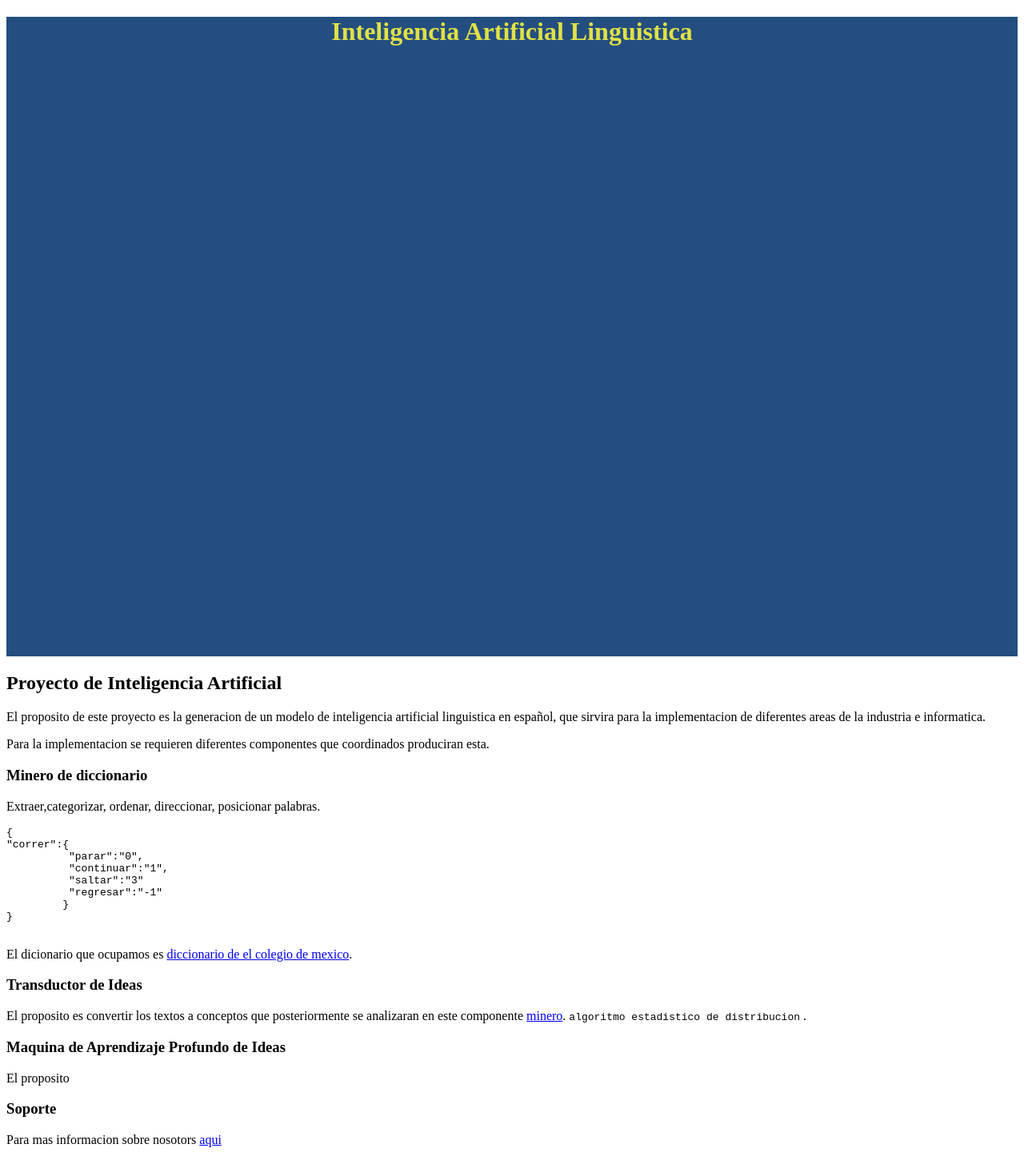
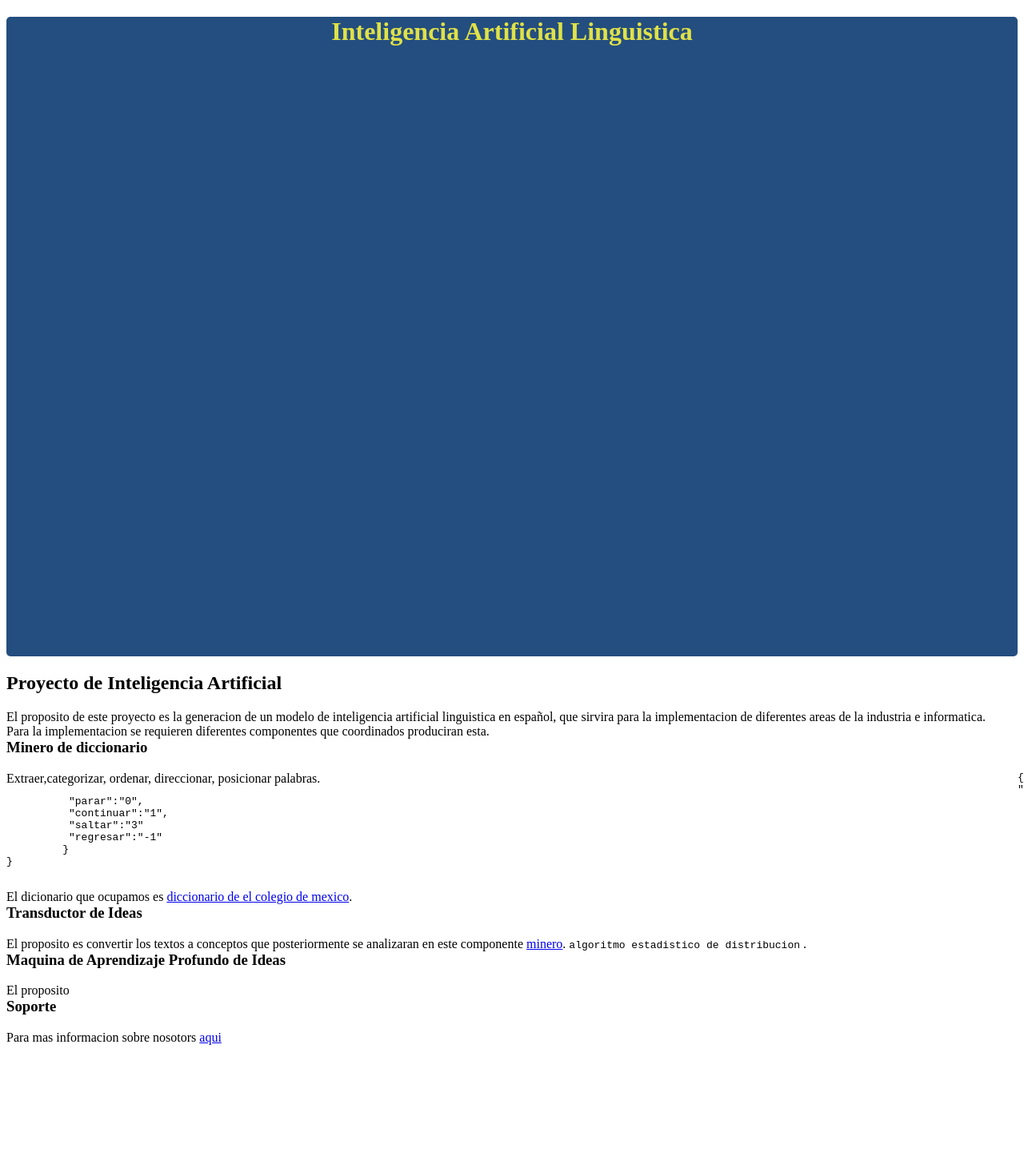
Before and after one commit to PT-Adrian/orionworkflow.github.io, a Jekyll site: the page built from index.md, in a window 1280 px wide. Shown: the whole page at 80% size. Built offline with Jekyll 4.4.1, drawn with Linux system fonts in a browser that asks for light colours; our own code applies the rules of GitHub Pages for plain Markdown files; after the commit the page ends 1307 px from its top, so only the background shows below that.

Commit message:
Update style.css

```diff
--- a/assets/css/style.css
+++ b/assets/css/style.css
@@ -1,5 +1,141 @@
 
-body {
+html {
+  -webkit-box-sizing: border-box;
+  -moz-box-sizing: border-box;
+  box-sizing: border-box;
+}
+*, *:before, *:after {
+  -webkit-box-sizing: inherit;
+  -moz-box-sizing: inherit;
+  box-sizing: inherit;
+  }
+
+*, *:before, *:after {
+    behavior: url(/css/border-radius.htc);
+    border-radius: 5px;
+    -webkit-border-radius: 5px;
+    -moz-border-radius: 5px;
+}
+
+*:focus {
+    outline: none;
+}
+
+input{
+    width:100%;
+    -webkit-appearance: none;
+    -moz-appearance: none;
+    appearance: none;
+    outline: none;
+    box-shadow: none;
+    padding:0;
+    border:0;
+}
+
+input:focus{
+    width:100% !important;
+    -webkit-appearance: none;
+    -moz-appearance: none;
+    appearance: none;
+    outline: none;
+    box-shadow: none;
+    padding:0;
+    border:0;
+}
+
+
+
+select{
+    min-width:100%;
+    max-width:100%;
+    width:100% !important;
+   -webkit-appearance: none;
+   -moz-appearance: none;
+    appearance: none;
+   padding:0;
+   border:0;
+   margin:0;
+   background-color:white;
+}
+
+table{
+
+    width:100% !important;
+    -webkit-appearance: none;
+    -moz-appearance: none;
+    appearance: none;
+    border:0;
+    margin:0;
+}
+
+tr{
+    width:100% !important;
+    -webkit-appearance: none;
+    -moz-appearance: none;
+    appearance: none;
+}
+td{
+    width:100% !important;
+    -webkit-appearance: none;
+    -moz-appearance: none;
+    appearance: none;
+}
+
+
+select:focus{
+    min-width:100%;
+    max-width:100%;
+    width:100% !important;
+    -webkit-appearance: none;
+    -moz-appearance: none;
+    appearance: none;
+    margin:0;
+    border:0;
+
+}
+
+select option{
+    min-width:100%;
+    max-width:100%;
+    width:100% !important;
+   -webkit-appearance: none;
+   -moz-appearance: none;
+   appearance: none;
+   margin:0;
+   border:0;
+   padding:0;
+
+
+
+}
+
+textarea{
+    -webkit-appearance: none;
+    -moz-appearance: none;
+    width:100%;
+    border:0;
+    margin:0;
+    padding:0;
+}
+
+p{
+    -webkit-appearance: none;
+    -moz-appearance: none;
+    width:100%;
+    border:0;
+    margin:0;
+    padding:0;
+    float:left;
+}
+
+
+span{
+   -webkit-appearance: none;
+    -moz-appearance: none;
+    width:100%;
+    border:0;
+    margin:0;
+    padding:0;
 
 }
 
```
